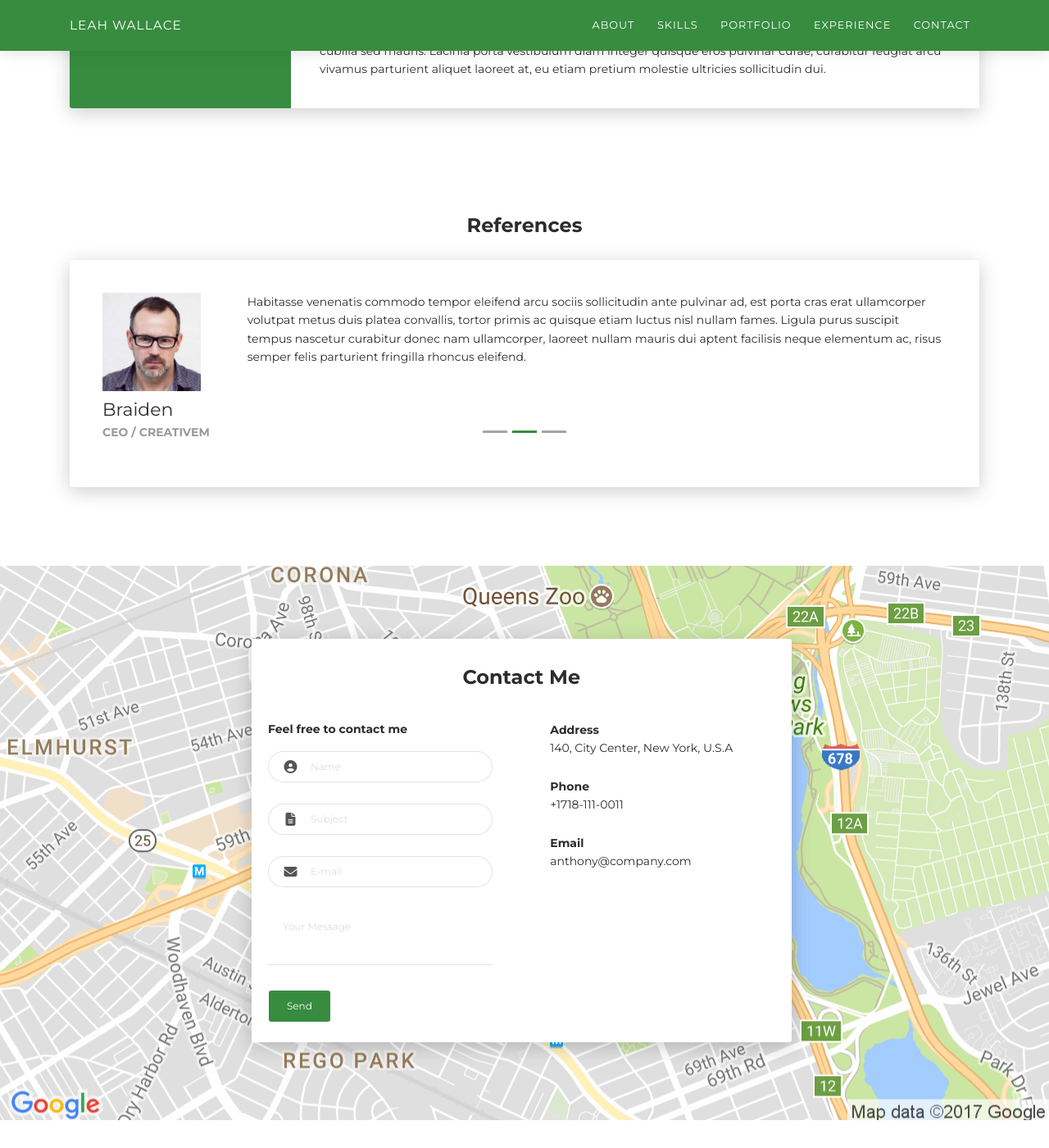
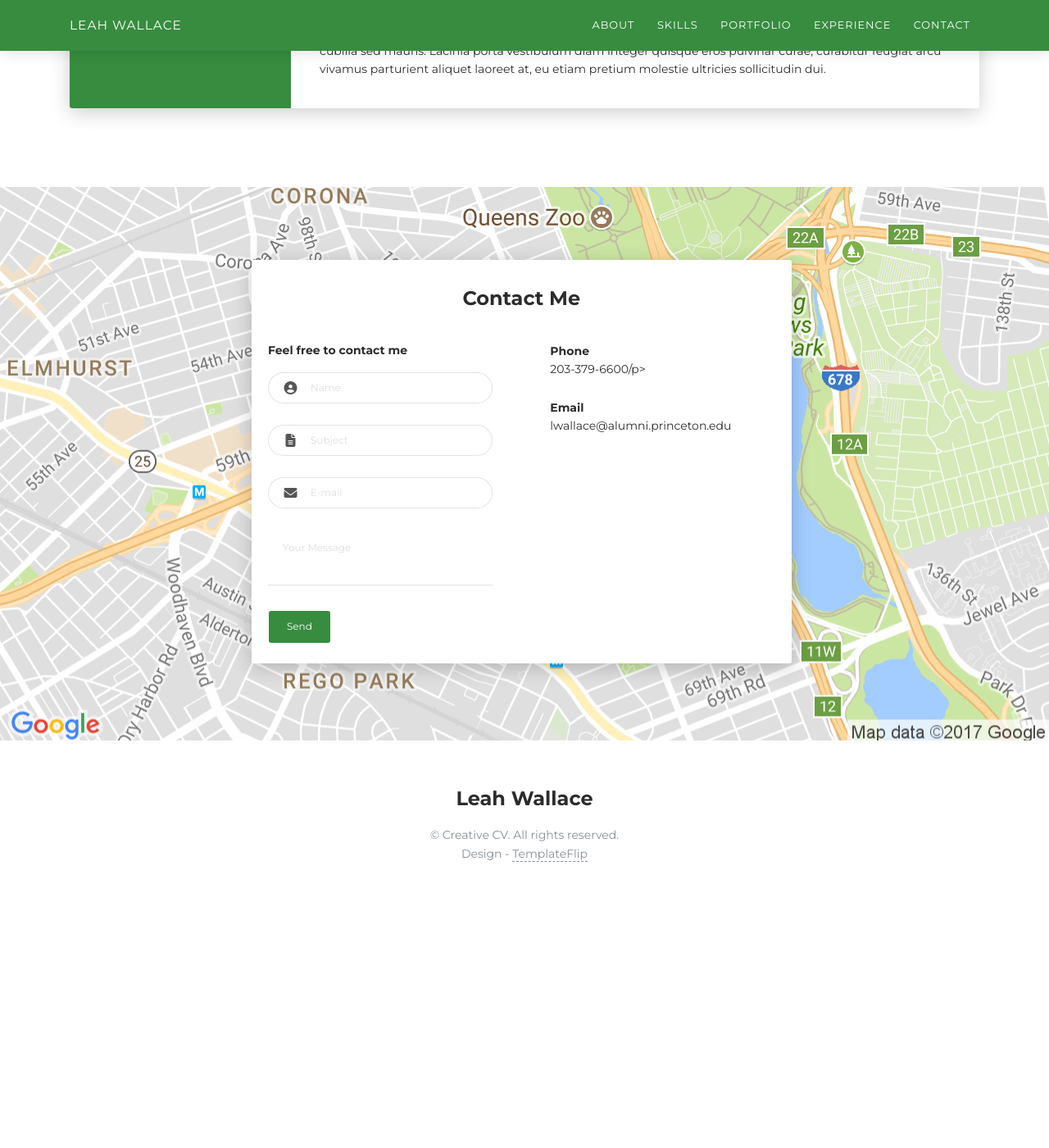
Before and after one commit to lwallace37/lwallace37.github.io, a Jekyll site: the page index.html, which Jekyll copies as it is, in a window 1280 px wide and 1400 px high, scrolled down 3452 px. Shown: the whole window at 82% size. Built offline with Jekyll 4.4.1, drawn with Linux system fonts in a browser that asks for light colours; nearby versions of some CDN libraries; after the commit the page ends 4544 px from its top, so only the background shows below that.

Commit message:
Fix Contact me and take out reference section

```diff
--- a/index.html
+++ b/index.html
@@ -392,7 +392,7 @@
     </div>
   </div>
 </div>
-<div class="section" id="reference">
+<!--<div class="section" id="reference">
   <div class="container cc-reference">
     <div class="h4 mb-4 text-center title">References</div>
     <div class="card" data-aos="zoom-in">
@@ -440,7 +440,7 @@
       </div>
     </div>
   </div>
-</div>
+</div> -->
 <div class="section" id="contact">
   <div class="cc-contact-information" style="background-image: url('images/staticmap.png');">
     <div class="container">
@@ -452,7 +452,7 @@
               <div class="row">
                 <div class="col-md-6">
                   <div class="card-body">
-                    <form action="https://formspree.io/your@email.com" method="POST">
+                    <form action="https://lwallace37.io/your@email.com" method="POST">
                       <div class="p pb-3"><strong>Feel free to contact me </strong></div>
                       <div class="row mb-3">
                         <div class="col">
@@ -492,12 +492,12 @@
                 </div>
                 <div class="col-md-6">
                   <div class="card-body">
-                    <p class="mb-0"><strong>Address </strong></p>
-                    <p class="pb-2">140, City Center, New York, U.S.A</p>
+                  <!--  <p class="mb-0"><strong>Address </strong></p>
+                    <p class="pb-2">140, City Center, New York, U.S.A</p>-->
                     <p class="mb-0"><strong>Phone</strong></p>
-                    <p class="pb-2">+1718-111-0011</p>
+                    <p class="pb-2">203-379-6600/p>
                     <p class="mb-0"><strong>Email</strong></p>
-                    <p>anthony@company.com</p>
+                    <p>lwallace@alumni.princeton.edu</p>
                   </div>
                 </div>
               </div>
@@ -510,8 +510,8 @@
 </div></div>
     </div>
     <footer class="footer">
-      <div class="container text-center"><a class="cc-facebook btn btn-link" href="#"><i class="fa fa-facebook fa-2x " aria-hidden="true"></i></a><a class="cc-twitter btn btn-link " href="#"><i class="fa fa-twitter fa-2x " aria-hidden="true"></i></a><a class="cc-google-plus btn btn-link" href="#"><i class="fa fa-google-plus fa-2x" aria-hidden="true"></i></a><a class="cc-instagram btn btn-link" href="#"><i class="fa fa-instagram fa-2x " aria-hidden="true"></i></a></div>
-      <div class="h4 title text-center">Anthony Barnett</div>
+<!--      <div class="container text-center"><a class="cc-facebook btn btn-link" href="#"><i class="fa fa-facebook fa-2x " aria-hidden="true"></i></a><a class="cc-twitter btn btn-link " href="#"><i class="fa fa-twitter fa-2x " aria-hidden="true"></i></a><a class="cc-google-plus btn btn-link" href="#"><i class="fa fa-google-plus fa-2x" aria-hidden="true"></i></a><a class="cc-instagram btn btn-link" href="#"><i class="fa fa-instagram fa-2x " aria-hidden="true"></i></a></div>-->
+      <div class="h4 title text-center">Leah Wallace</div>
       <div class="text-center text-muted">
         <p>&copy; Creative CV. All rights reserved.<br>Design - <a class="credit" href="https://templateflip.com" target="_blank">TemplateFlip</a></p>
       </div>
```
